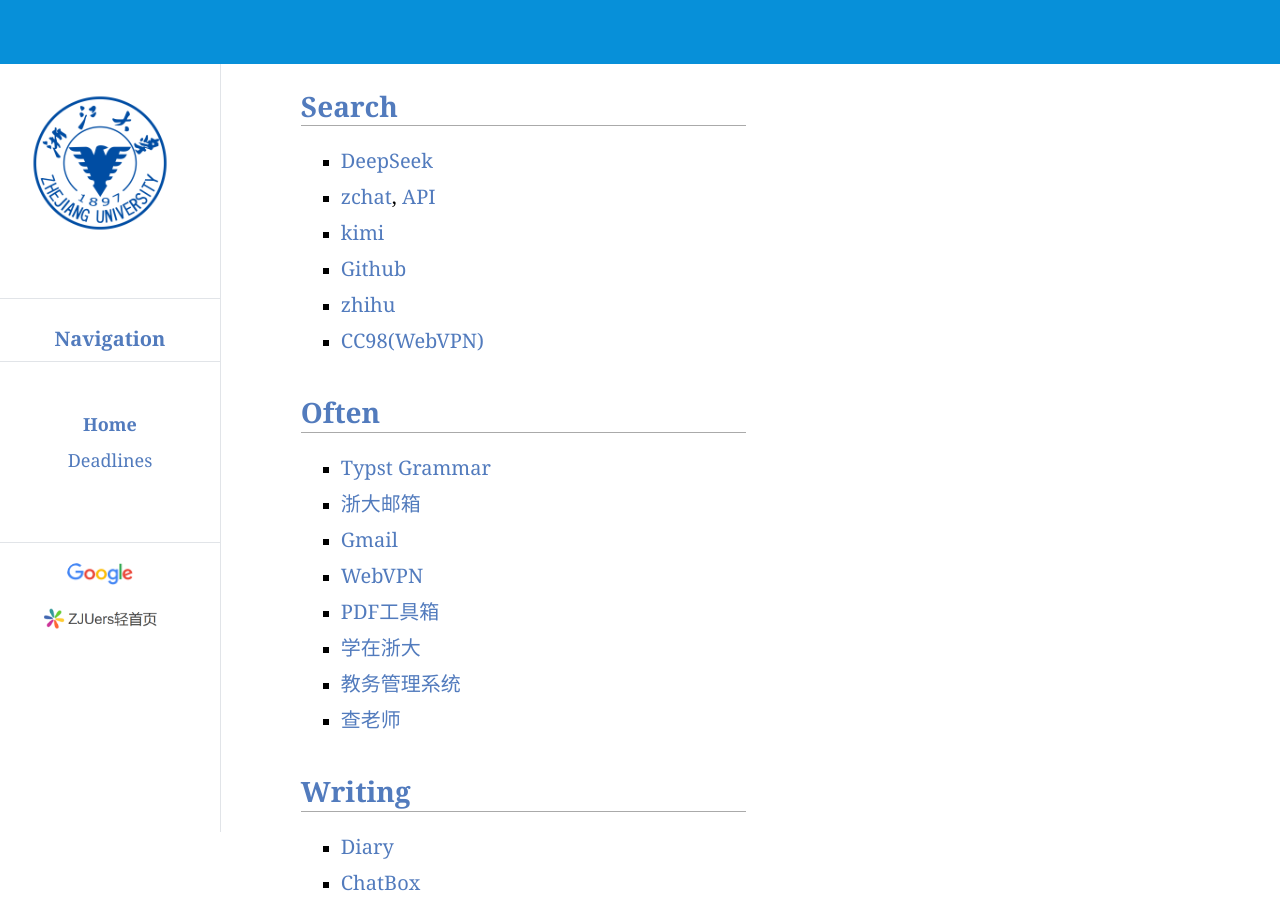
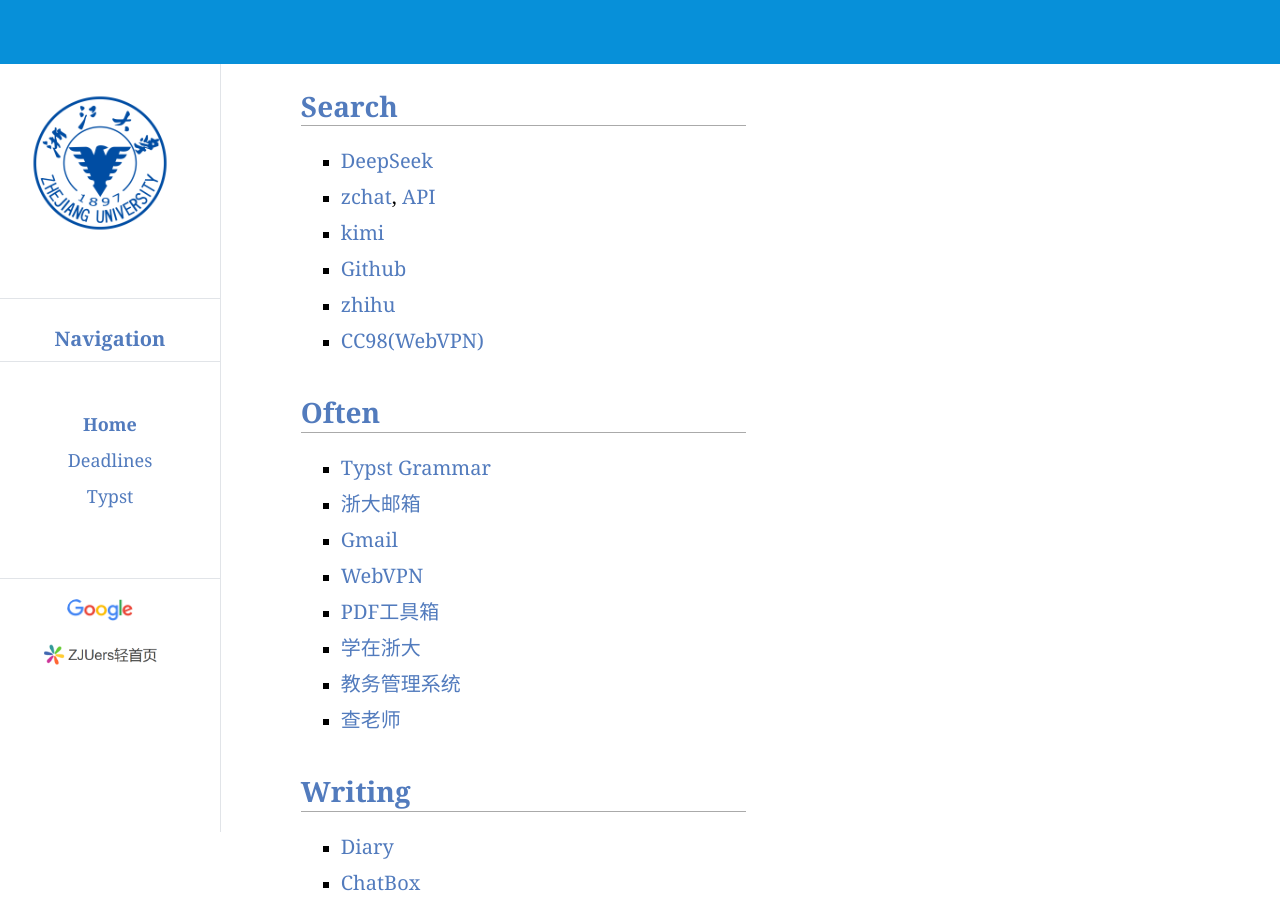
Before and after one commit to Slowist-Lee/Navigation, a plain HTML site: page index.html in a window 1280 px wide. Shown: the top 901 px of the page. Drawn offline with nearby package versions, Linux system fonts and the light colour scheme; some packages are replaced by stand-ins of ours.

Commit message:
new file:   images/typst.svg modified:   index.html

```diff
--- a/index.html
+++ b/index.html
@@ -72,6 +72,7 @@ MathJax.Hub.Config({
 <br></br>
 <div class="menu-item"><a href="index.html" class="current">Home</a></div>
 <div class="menu-item"><a href="https://dida365.com/webapp/#p/67830e6a6d9a0cfac9ff2885/tasks">Deadlines</a></div>
+<div class="menu-item"><a href="https://typst.app/">Typst</a></div>
 <br></br>
 <div class="line"></div>
 <div style="text-align: center;">
```
Also changed, not shown: images/typst.svg (added).
